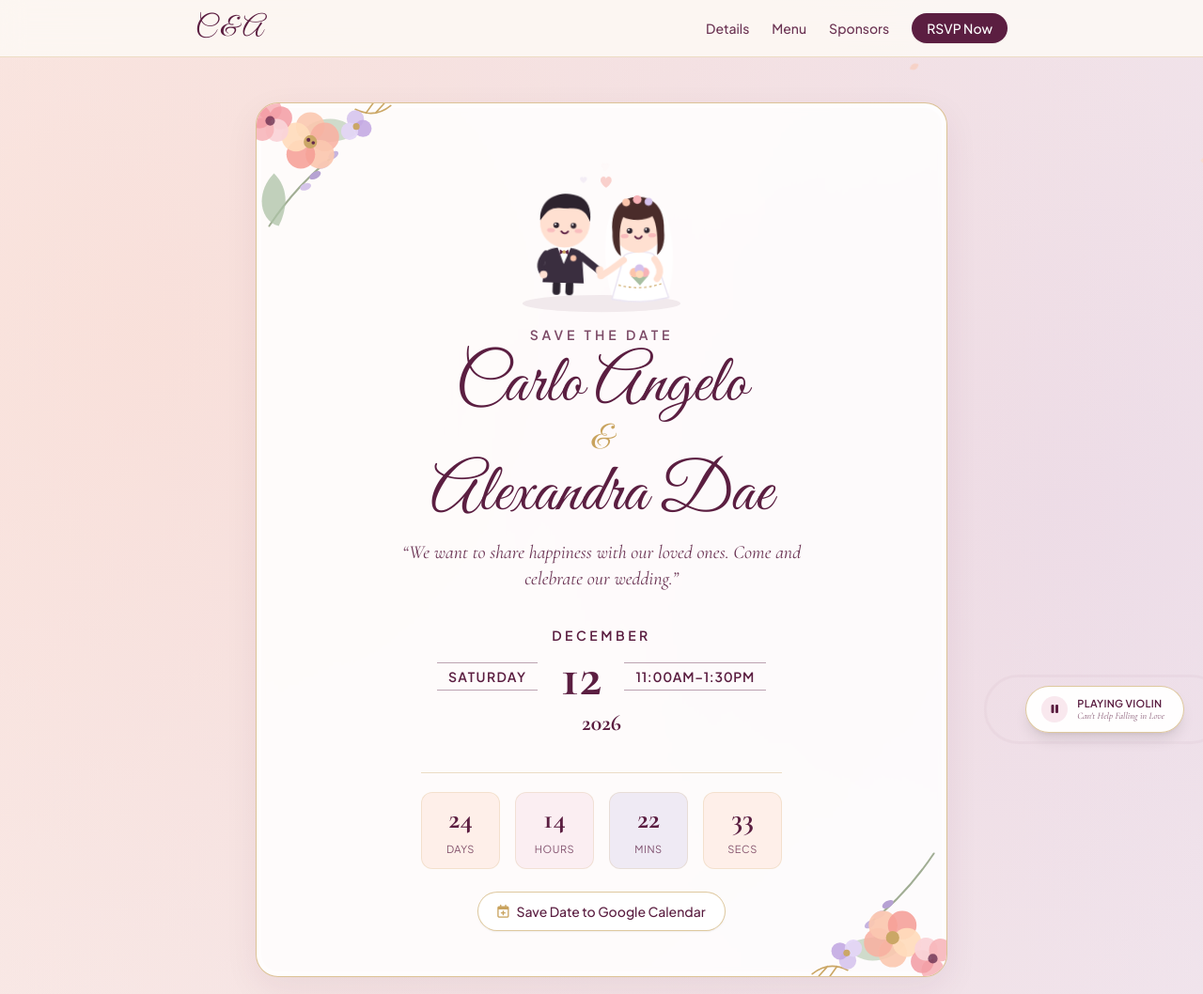
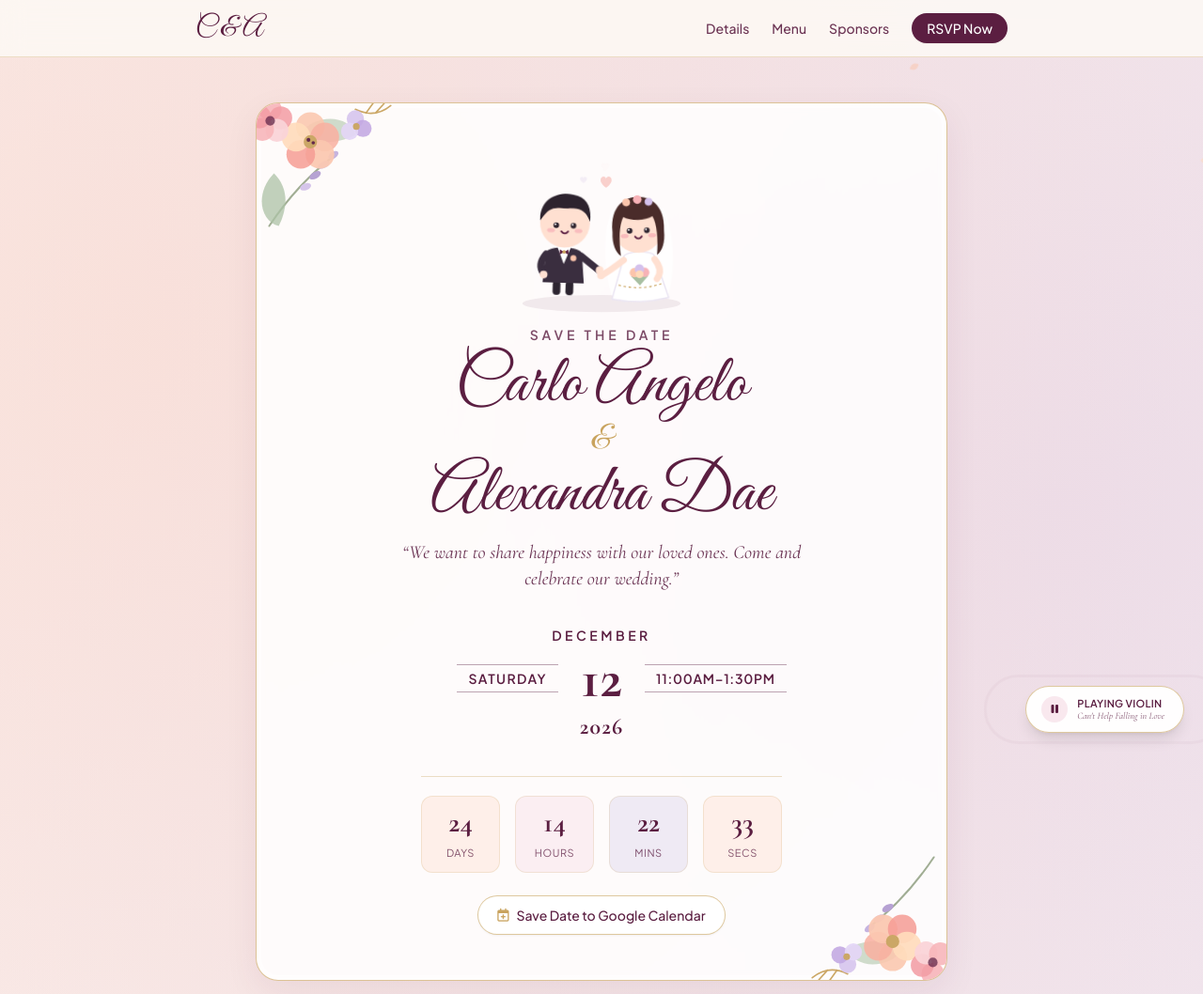
Before and after one commit to velosocarloangelo-ux/carlo-alexandra-wedding, a plain HTML site: page index.html in a window 1280 px wide. Shown: the top 1058 px of the page at 94% size. Drawn offline with nearby package versions, Linux system fonts and the light colour scheme.

Commit message:
Update index.html

```diff
--- a/index.html
+++ b/index.html
@@ -338,21 +338,25 @@
         “We want to share happiness with our loved ones. Come and celebrate our wedding.”
       </p>
 
-      <!-- Date Banner -->
-      <div class="relative z-10 max-w-md mx-auto my-5 py-3">
-        <p class="text-xs sm:text-sm font-bold tracking-[0.25em] uppercase text-plum mb-1">December</p>
-        <div class="flex items-center justify-center gap-4 sm:gap-6">
-          <span class="border-y border-plum/40 py-1 px-3 text-xs sm:text-sm font-semibold tracking-widest uppercase text-plum">
-            Saturday
-          </span>
-          <span class="font-serif text-5xl sm:text-6xl font-bold text-plum leading-none">
+      <!-- Date Banner (Centered Symmetrical Grid so December, 12, and 2026 align) -->
+      <div class="relative z-10 max-w-lg mx-auto my-5 py-3">
+        <p class="text-xs sm:text-sm font-bold tracking-[0.25em] uppercase text-plum mb-1.5 text-center">December</p>
+        <div class="grid grid-cols-[1fr_auto_1fr] items-center gap-3 sm:gap-5">
+          <div class="flex justify-end">
+            <span class="border-y border-plum/40 py-1 px-3 text-xs sm:text-sm font-semibold tracking-widest uppercase text-plum whitespace-nowrap">
+              Saturday
+            </span>
+          </div>
+          <span class="font-serif text-5xl sm:text-6xl font-bold text-plum leading-none text-center px-1">
             12
           </span>
-          <span class="border-y border-plum/40 py-1 px-3 text-xs sm:text-sm font-semibold tracking-wider text-plum">
-            11:00AM–1:30PM
-          </span>
+          <div class="flex justify-start">
+            <span class="border-y border-plum/40 py-1 px-2.5 sm:px-3 text-[11px] sm:text-sm font-semibold tracking-wider text-plum whitespace-nowrap">
+              11:00AM–1:30PM
+            </span>
+          </div>
         </div>
-        <p class="font-serif text-xl sm:text-2xl font-bold text-plum mt-1">2026</p>
+        <p class="font-serif text-xl sm:text-2xl font-bold text-plum mt-1.5 text-center tracking-wider">2026</p>
       </div>
 
       <!-- Live Countdown -->
@@ -525,7 +529,6 @@
             Ninong
           </h3>
           <ol class="space-y-2.5 font-serif text-lg sm:text-xl text-plumDark list-decimal list-inside">
-            <li>Hon. Jesus Angelito Y. Huertas, Jr.</li>
             <li>Atty. Dominic Ladeza</li>
             <li>Cyril Lamit</li>
           </ol>
```
